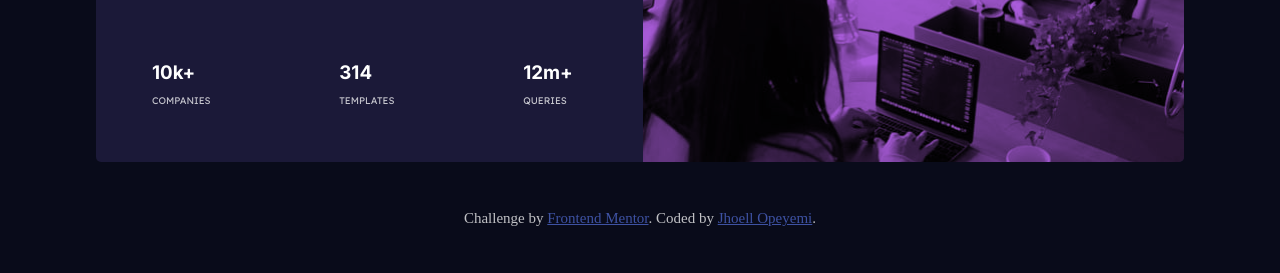
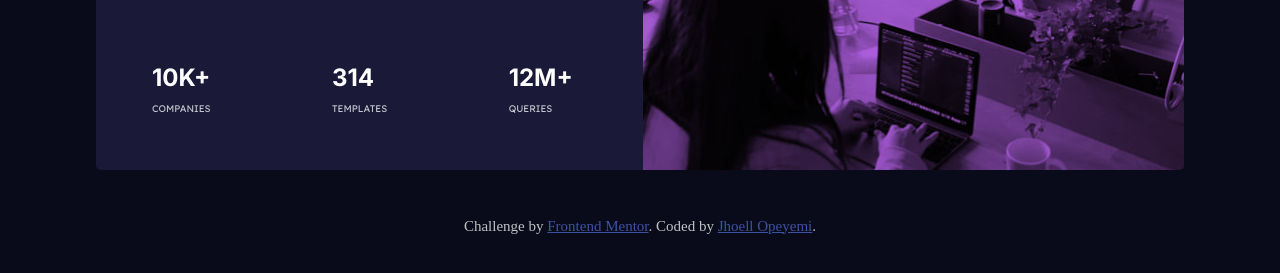
Before and after one commit to JhoellOpeyemi/stats-preview-card-component, a plain HTML site: page index.html in a window 1280 px wide. Shown: the part 397-670 px from the top of the page. Drawn offline with Linux system fonts and the light colour scheme.

Commit message:
Updated style.css

```diff
--- a/index.html
+++ b/index.html
@@ -35,17 +35,17 @@
 
 				<div class="card-stats">
 					<div class="stats">
-						<h3>10k+</h3>
+						<p>10k+</p>
 						<p>companies</p>
 					</div>
 
 					<div class="stats">
-						<h3>314</h3>
+						<p>314</p>
 						<p>templates</p>
 					</div>
 
 					<div class="stats">
-						<h3>12m+</h3>
+						<p>12m+</p>
 						<p>queries</p>
 					</div>
 				</div>
--- a/style.css
+++ b/style.css
@@ -88,9 +88,11 @@ p {
 	align-items: center;
 }
 
-.stats h3 {
+.stats p:first-child {
 	color: var(--main-heading);
 	font-family: 'Inter', sans-serif;
+	font-size: 1.5rem;
+	font-weight: bold;
 }
 
 .stats p {
@@ -112,7 +114,7 @@ p {
 
 /* MEDIA QUERIES */
 
-@media screen and (max-width: 660px) {
+@media screen and (max-width: 800px) {
 	.card {
 		grid-template-columns: 1fr;
 		grid-template-rows: 1fr 2fr;
```
